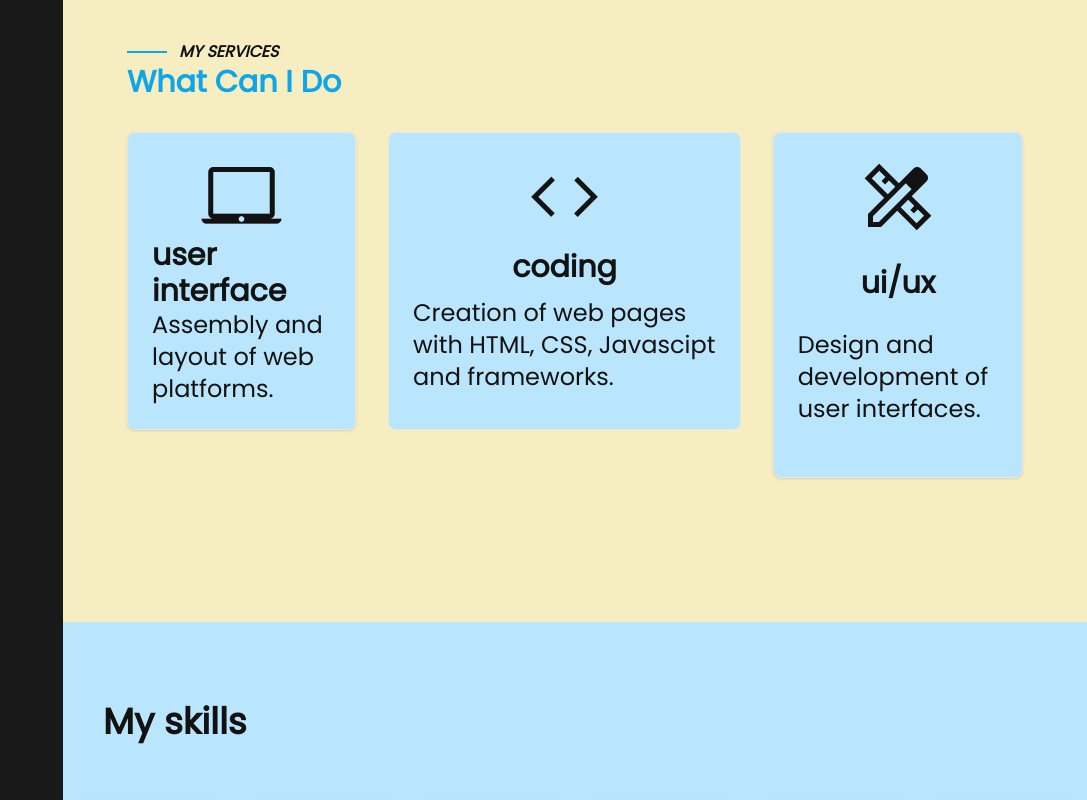
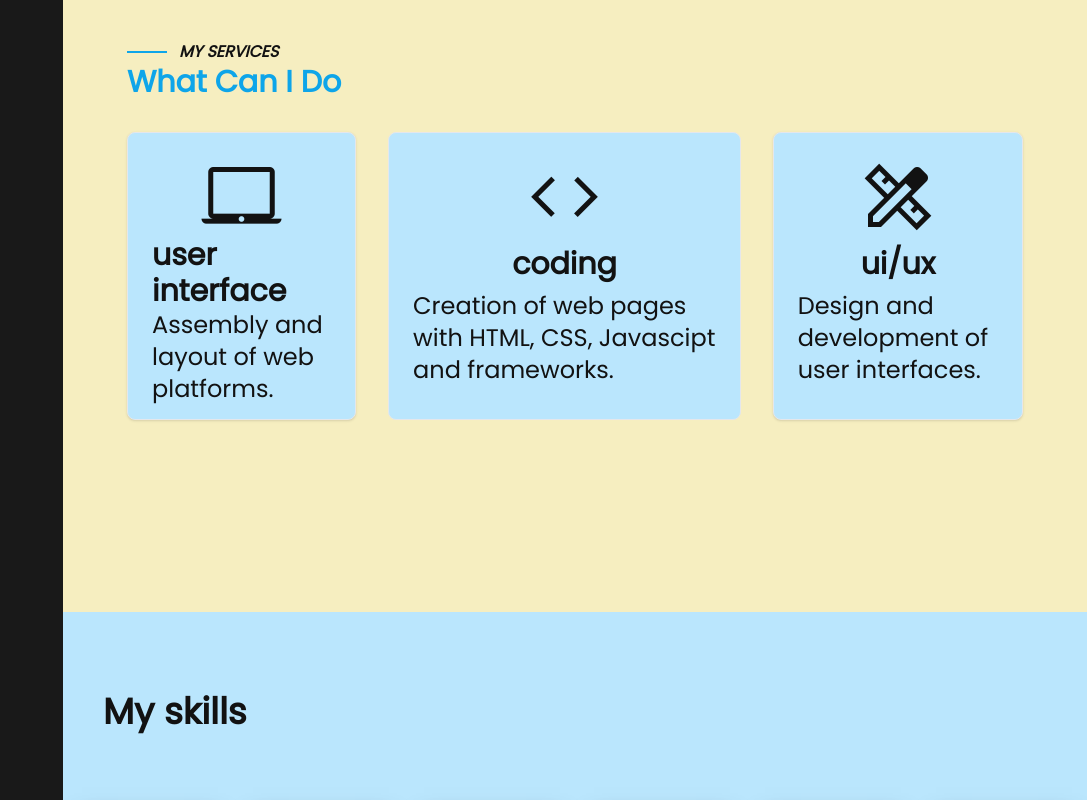
Before and after one commit to KazashiPerry/Leonardo-portfolio, an Astro site: page / in a window 1280 px wide. Shown: the part 1080-1880 px from the top of the page, without its empty margins (193-1280 px from the left). Built offline with nearby package versions, Linux system fonts and the light colour scheme; Astro itself is replaced by a stand-in of ours.

Commit message:
Modificaciones del Services 2.0

```diff
--- a/src/components/navbar.astro
+++ b/src/components/navbar.astro
@@ -79,9 +79,9 @@ import { navbar } from '../config/navbar.json'
       </button>
       <div id="back" class="mt-60">
         <button>
-          <a class="h-50 w-50 dark:text-blanco" href="">
+
             <span
-              class="material-symbols-outlined text-negro dark:text-blanco text-7xl hover:scale-125 transition-all sm:block md:hidden"
+              class="material-symbols-outlined text-negro dark:text-celeste-crema text-7xl hover:scale-125 transition-all sm:block md:hidden"
             >
               arrow_back
             </span>
--- a/src/components/services.astro
+++ b/src/components/services.astro
@@ -16,7 +16,7 @@
 
     <div class="lg:flex sm:block gap gap-8">
       <div
-        class="p-6 sm:mr-8 lg:mr-0 border border-gray-200 rounded-lg shadow bg-celeste-crema dark:border-gray-70 grid justify-items-center mb-12 "
+        class="p-6 sm:mr-8 lg:mr-0 border border-gray-200 rounded-lg shadow bg-celeste-crema dark:border-gray-70 grid justify-items-center mb-12 h-72"
       >
         <span class="material-symbols-outlined icon"> laptop_mac</span>
         <p class="text-negro text-3xl font-semibold">user interface</p>
@@ -25,7 +25,7 @@
         </p>
       </div>
       <div
-        class="p-6 sm:mr-8 lg:mr-0 border border-gray-200 rounded-lg bg-celeste-crema dark:border-gray-70 grid justify-items-center mb-12"
+        class="p-6 sm:mr-8 lg:mr-0 border border-gray-200 rounded-lg bg-celeste-crema dark:border-gray-70 grid justify-items-center mb-12 h-72"
       >
         <span class="material-symbols-outlined icon"> code</span>
         <p class="text-negro text-3xl font-semibold">coding</p>
@@ -34,7 +34,7 @@
         </p>
       </div>
       <div
-        class="p-6 sm:mr-8 lg:mr-0 border border-gray-200 rounded-lg shadow bg-celeste-crema dark:border-gray-70 grid justify-items-center "
+        class="p-6 sm:mr-8 lg:mr-0 border border-gray-200 rounded-lg shadow bg-celeste-crema dark:border-gray-70 grid justify-items-center h-72"
       >
         <span class="material-symbols-outlined icon"> design_services</span>
         <p class="text-negro text-3xl font-semibold">ui/ux</p>
```
